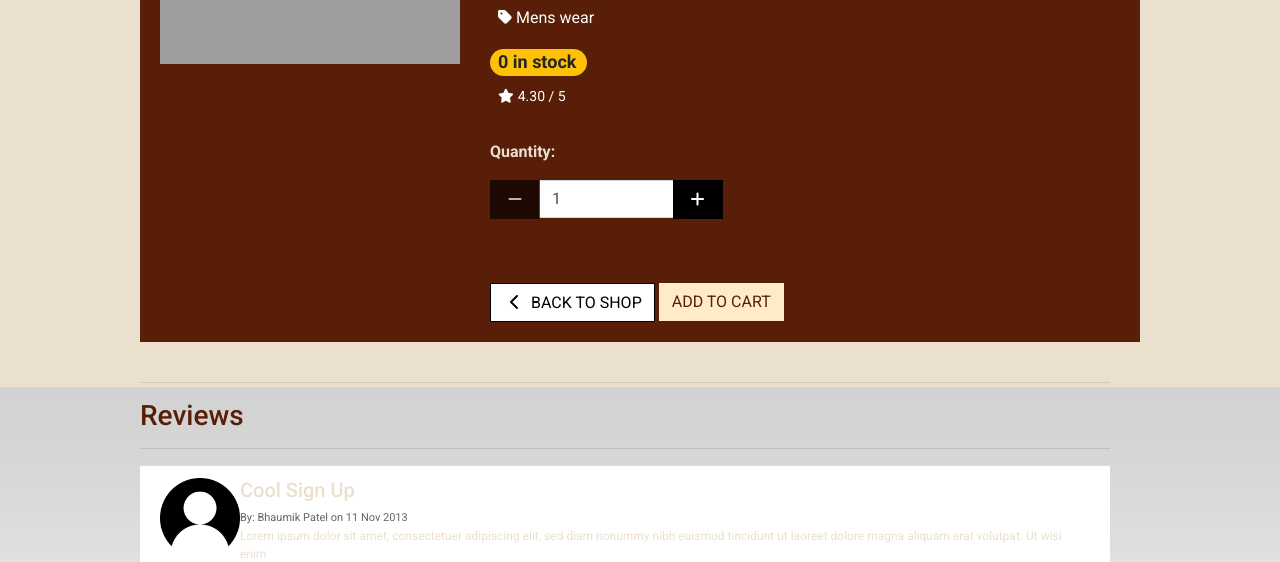
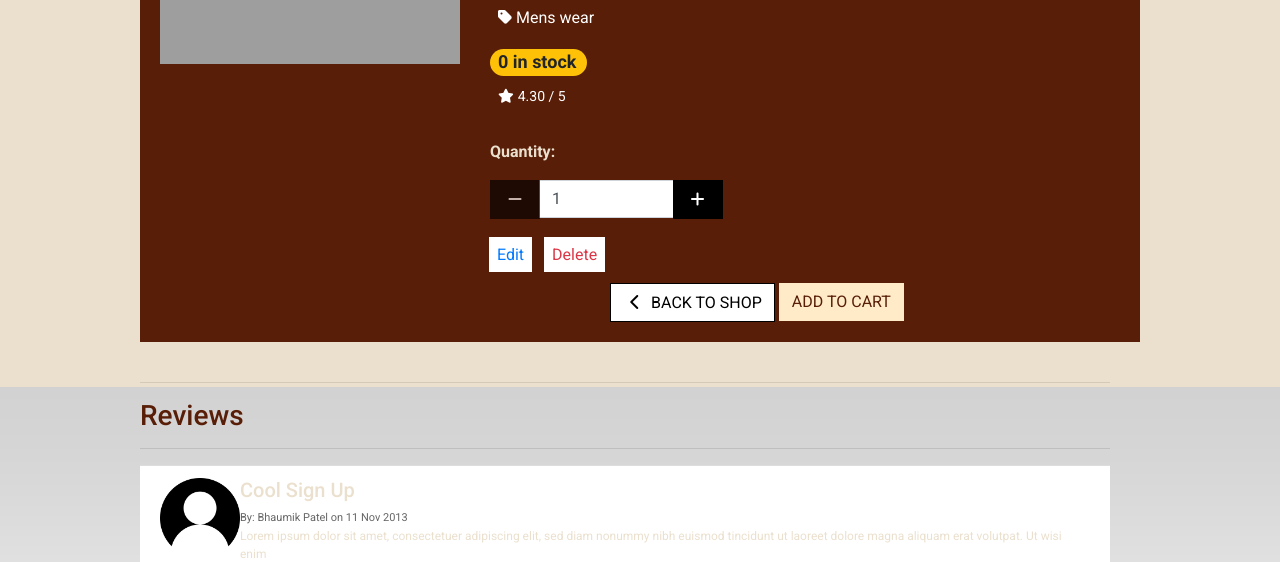
Before and after one commit to Benohene/pb_majestic_cloding, a Django app: page /products/56/ in a window 1280 px wide. Shown: the part 413-975 px from the top of the page. Run offline with Django 4.2, Linux system fonts and the light colour scheme; the visitor is signed in with stand-in values (Sample User, id 1); data comes from the database, SQL or seed files in the repository; parts of the project's set-up code (start-up, migrations or seed data) failed here and were passed over; some libraries are stand-ins or nearby versions; grey boxes are pictures that could not be loaded.

Commit message:
Added delete functionality

```diff
--- a/products/templates/products/product_detail.html
+++ b/products/templates/products/product_detail.html
@@ -112,6 +112,16 @@
                                             </div>
                                         </div>
                                     </div>
+
+                                    <p class="">
+                                        {% if request.user.is_superuser %}
+                                        <div class="ml-1 mt-2">
+                                            <a href="{% url 'edit_product' product.id %}" class="bg-white p-2 mr-2">Edit</a>
+                                            <a class="text-danger bg-white p-2"
+                                                href="{% url 'delete_product' product.id %}" >Delete</a>
+                                        </div>
+                                        {% endif %}
+                                    </p>
                                     <div class="col{% if hs %}-12 mt-2{% endif %}">
                                         <a href="{% url 'products' %}" class="btn btn-outline-black rounded-0 mt-5">
                                             <span class="icon">
--- a/products/urls.py
+++ b/products/urls.py
@@ -6,4 +6,5 @@ urlpatterns = [
     path('<int:product_id>/', views.product_detail, name='product_detail'),
     path('add/', views.add_product, name='add_product'),
     path('edit/<int:product_id>/', views.edit_product, name='edit_product'),
+    path('delete/<int:product_id>/', views.delete_product, name='delete_product'),
 ]
--- a/products/views.py
+++ b/products/views.py
@@ -84,9 +84,9 @@ def add_product(request):
         form = ProductForm(request.POST, request.FILES)
         if form.is_valid():
             # This will save the form
-            form.save()
+            product=form.save()
             messages.success(request, 'Successfully added product!')
-            return redirect(reverse('add_product'))
+            return redirect(reverse('product_detail', args=[product.id]))
         else:
             messages.error(request, 'Failed to add product. Please ensure the form is valid.')
     else:
@@ -119,3 +119,15 @@ def edit_product(request, product_id):
         'product': product,
     }
     return render(request, template, context)
+
+def delete_product(request, product_id):
+    """ A view to delete products from the store """
+    ''' This function will render the delete_product.html template '''
+    if not request.user.is_superuser:
+        messages.error(request, 'Sorry, only store owners can do that.')
+        return redirect(reverse('home'))
+
+    product = get_object_or_404(Product, pk=product_id)
+    product.delete()
+    messages.success(request, 'Product deleted!')
+    return redirect(reverse('products'))
```
Also changed, not shown: products/templates/products/products.html (+9 -4 lines).
